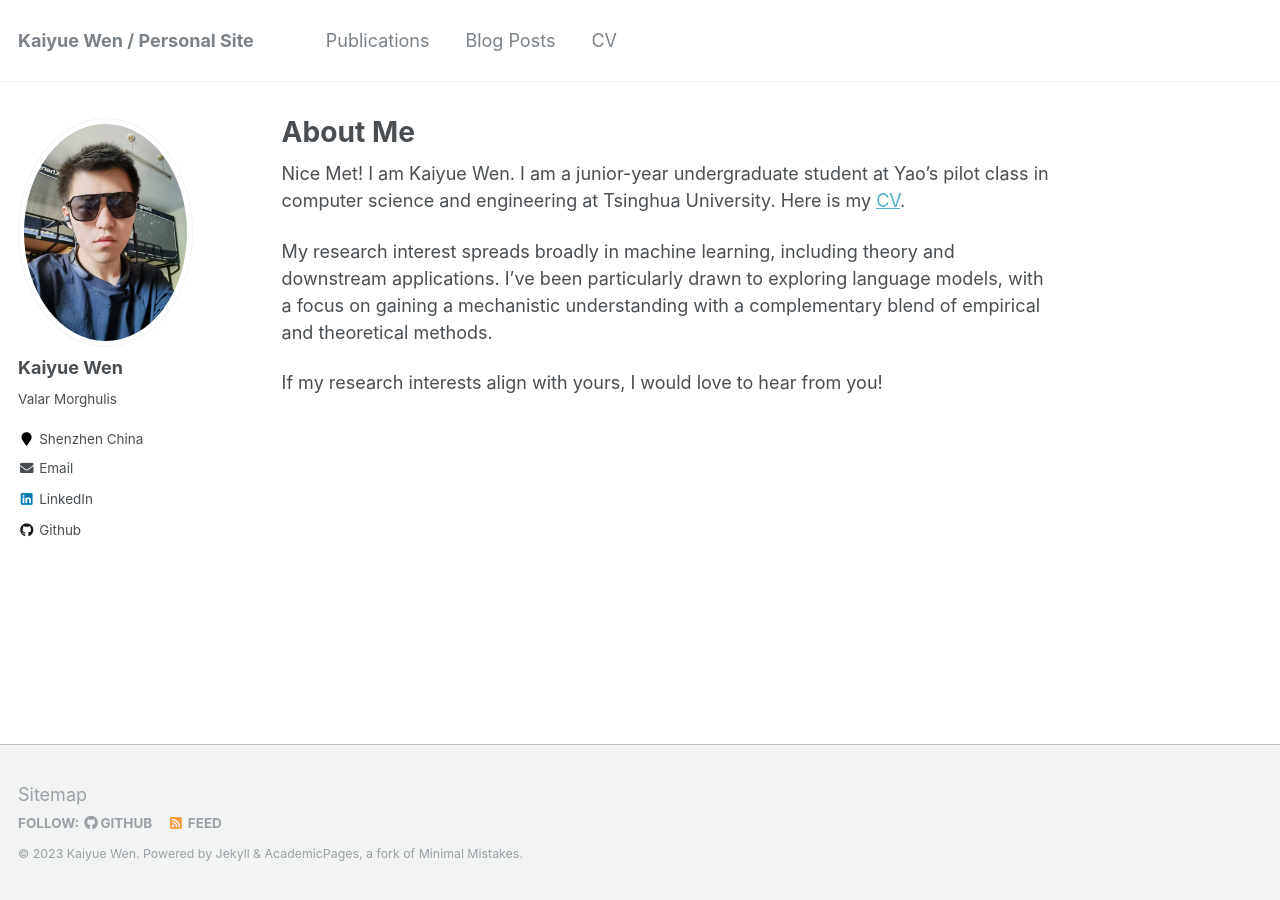
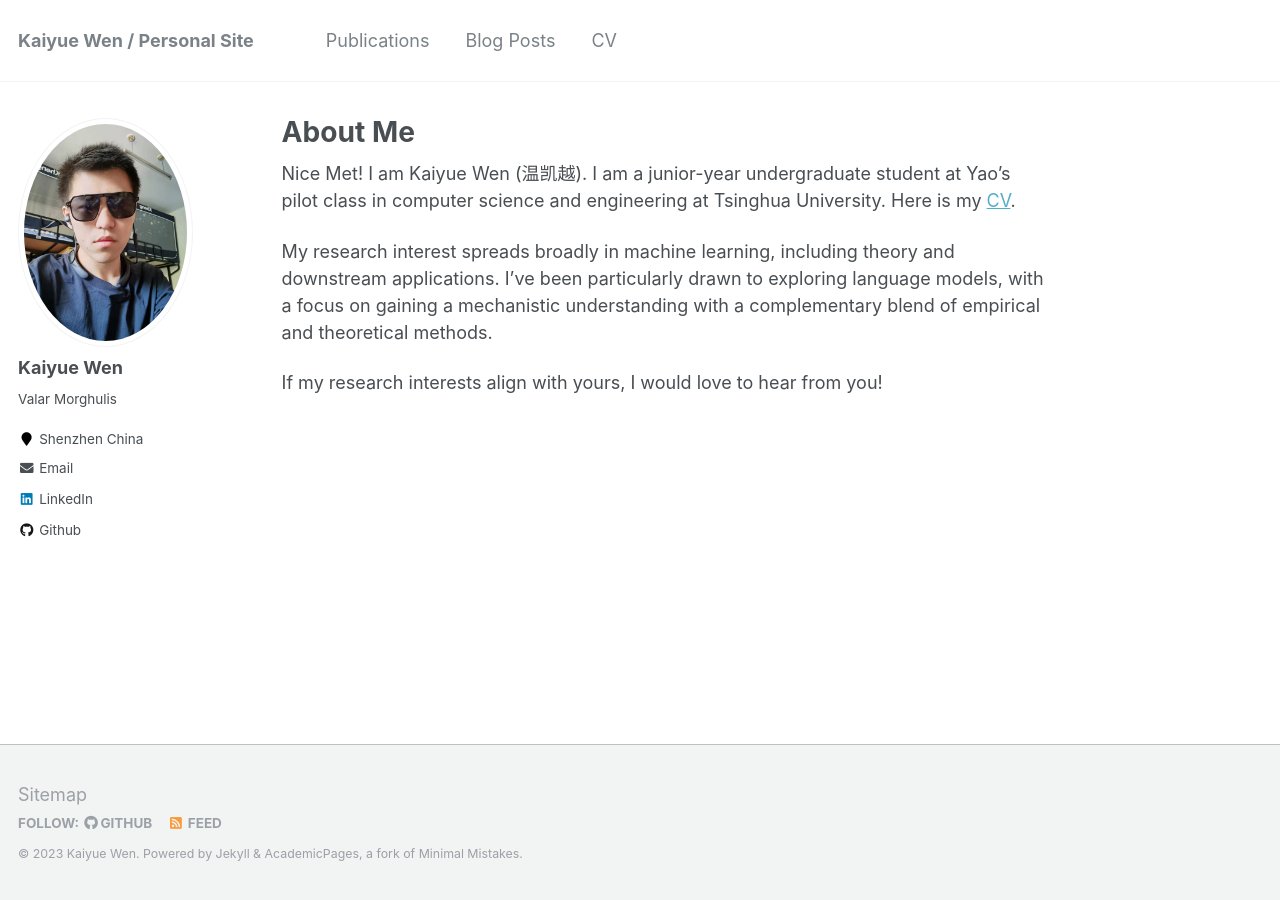
Before and after one commit to WhenWen/WhenWen.github.io, a Jekyll site: the page built from _pages/about.md, in a window 1280 px wide. Built offline with Jekyll 4.4.1, drawn with Linux system fonts in a browser that asks for light colours.

Commit message:
update intro

```diff
--- a/_pages/about.md
+++ b/_pages/about.md
@@ -7,7 +7,7 @@
   - /about/
   - /about.html
 ---
-Nice Met! I am Kaiyue Wen. I am a junior-year undergraduate student at Yao's pilot class in computer science and engineering at Tsinghua University. Here is my [CV](https://github.com/WhenWen/WhenWen.github.io/blob/master/files/CVofKaiyueWen.pdf).
+Nice Met! I am Kaiyue Wen (温凯越). I am a junior-year undergraduate student at Yao's pilot class in computer science and engineering at Tsinghua University. Here is my [CV](https://github.com/WhenWen/WhenWen.github.io/blob/master/files/CVofKaiyueWen.pdf).
 
 My research interest spreads broadly in machine learning, including theory and downstream applications. I've been particularly drawn to exploring language models, with a focus on gaining a mechanistic understanding with a complementary blend of empirical and theoretical methods.
 
```
